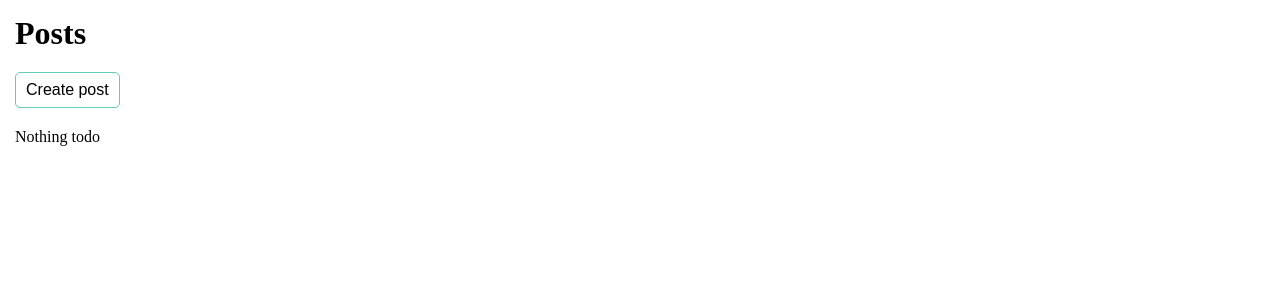
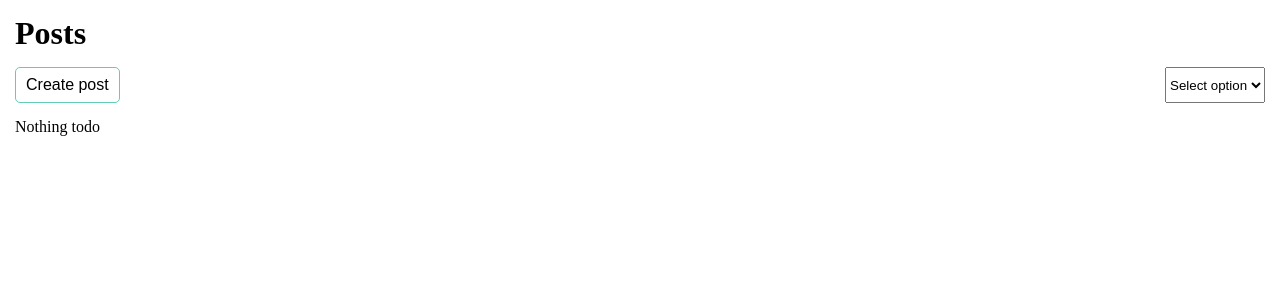
Before and after one commit to vadiminsk/vue3js-start, a Vue app: page / in a window 1280 px wide. Shown: the top 300 px of the page. Built offline with nearby package versions, Linux system fonts and the light colour scheme; no server answers.

Commit message:
add sorting

```diff
--- a/src/App.vue
+++ b/src/App.vue
@@ -1,13 +1,18 @@
 <template>
   <div class="app">
     <h1>Posts</h1>
-    <app-button @click="openDialog" style="margin: 20px 0"
-      >Create post</app-button
-    >
+    <div class="app__btns">
+      <app-button @click="openDialog">Create post</app-button>
+      <app-select v-model="selectedSort" :options="sortOptions" />
+    </div>
     <app-dialog v-model:show="dialogVisible">
       <the-post-form @create="createPost"></the-post-form>
     </app-dialog>
-    <the-post-list :posts="posts" @delete="removePost" v-if="!isPostLoading" />
+    <the-post-list
+      :posts="sortedPosts"
+      @delete="removePost"
+      v-if="!isPostLoading"
+    />
     <div v-else>Loading...</div>
   </div>
 </template>
@@ -27,6 +32,11 @@ export default {
       posts: [],
       dialogVisible: false,
       isPostLoading: false,
+      selectedSort: "",
+      sortOptions: [
+        { value: "title", name: "By name" },
+        { value: "body", name: "By body" },
+      ],
     };
   },
 
@@ -62,6 +72,15 @@ export default {
   mounted() {
     this.fetchPosts();
   },
+  computed: {
+    sortedPosts() {
+      return [...this.posts].sort((post1, post2) => {
+        return post1[this.selectedSort]?.localeCompare(
+          post2[this.selectedSort]
+        );
+      });
+    },
+  },
 };
 </script>
 
@@ -75,4 +94,10 @@ export default {
 .app {
   padding: 15px;
 }
+
+.app__btns {
+  display: flex;
+  justify-content: space-between;
+  padding: 15px 0;
+}
 </style>
--- a/src/components/ThePostListItem.vue
+++ b/src/components/ThePostListItem.vue
@@ -1,8 +1,8 @@
 <template>
   <div class="post">
     <div>
-      <strong>{{ post.title }}</strong>
-      <p>{{ post.body }}</p>
+      <p><strong>Title:</strong> {{ post.title }}</p>
+      <p><strong>Description:</strong> {{ post.body }}</p>
     </div>
     <div class="post__btns">
       <app-button @click="deletePost">Delete</app-button>
--- /dev/null
+++ b/src/components/UI/AppSelect.vue
@@ -0,0 +1,38 @@
+<template>
+  <select
+    name="app-select"
+    id="app_select"
+    :value="modelValue"
+    @change="changeOption"
+  >
+    <option value="" disabled>Select option</option>
+    <option
+      v-for="option in options"
+      :key="option.value"
+      :value="option.value"
+      >{{ option.name }}</option
+    >
+  </select>
+</template>
+
+<script>
+export default {
+  name: "app-select",
+  props: {
+    modelValue: {
+      type: String,
+    },
+    options: {
+      type: Array,
+      default: () => [],
+    },
+  },
+  methods: {
+    changeOption(event) {
+      this.$emit("update:modelValue", event.target.value);
+    },
+  },
+};
+</script>
+
+<style></style>
--- a/src/components/UI/index.js
+++ b/src/components/UI/index.js
@@ -1,5 +1,6 @@
 import AppButton from "@/components/UI/AppButton";
 import AppInput from "@/components/UI/AppInput";
 import AppDialog from "@/components/UI/AppDialog";
+import AppSelect from "@/components/UI/AppSelect";
 
-export default [AppButton, AppInput, AppDialog];
+export default [AppButton, AppInput, AppDialog, AppSelect];
```
